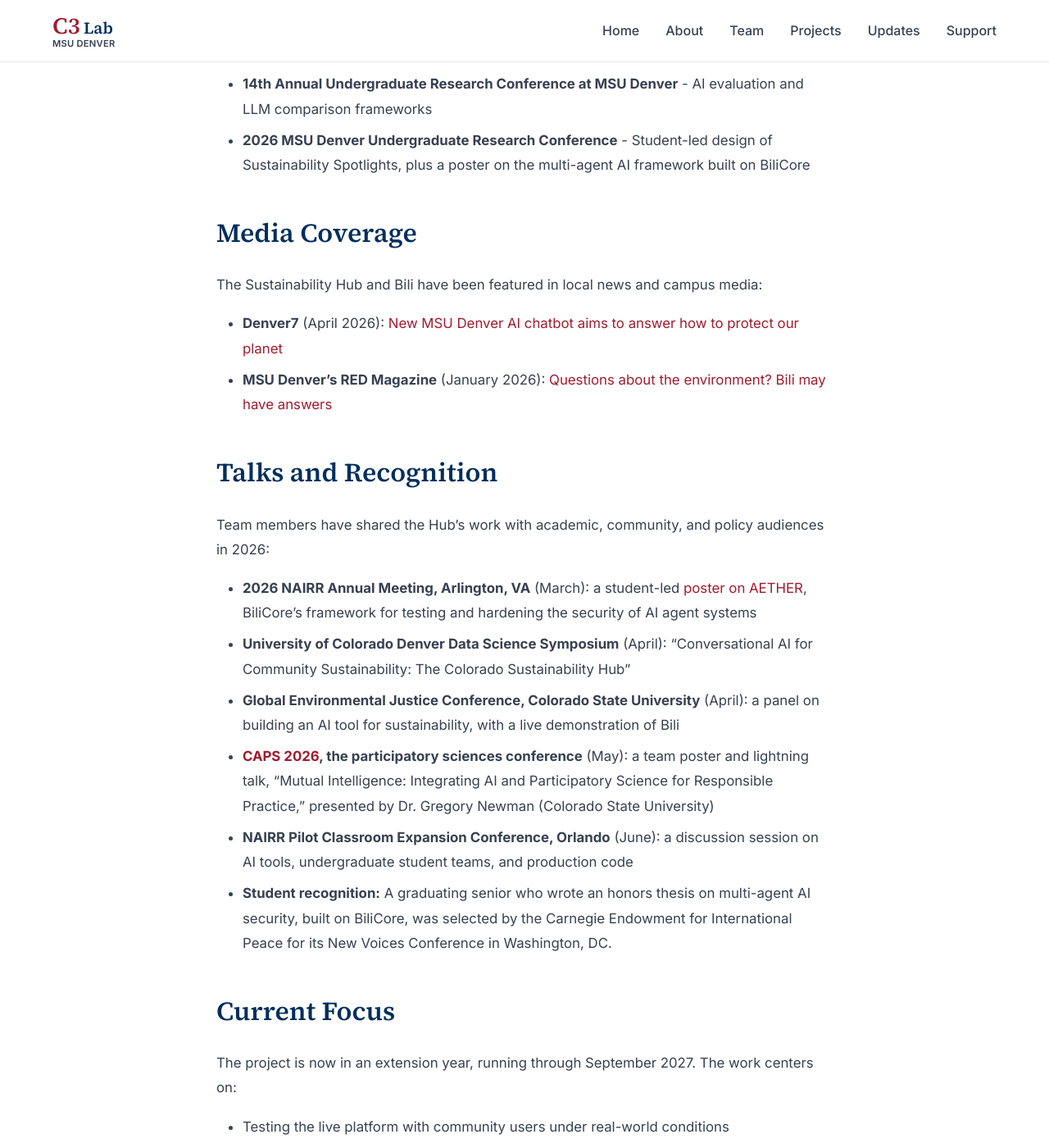
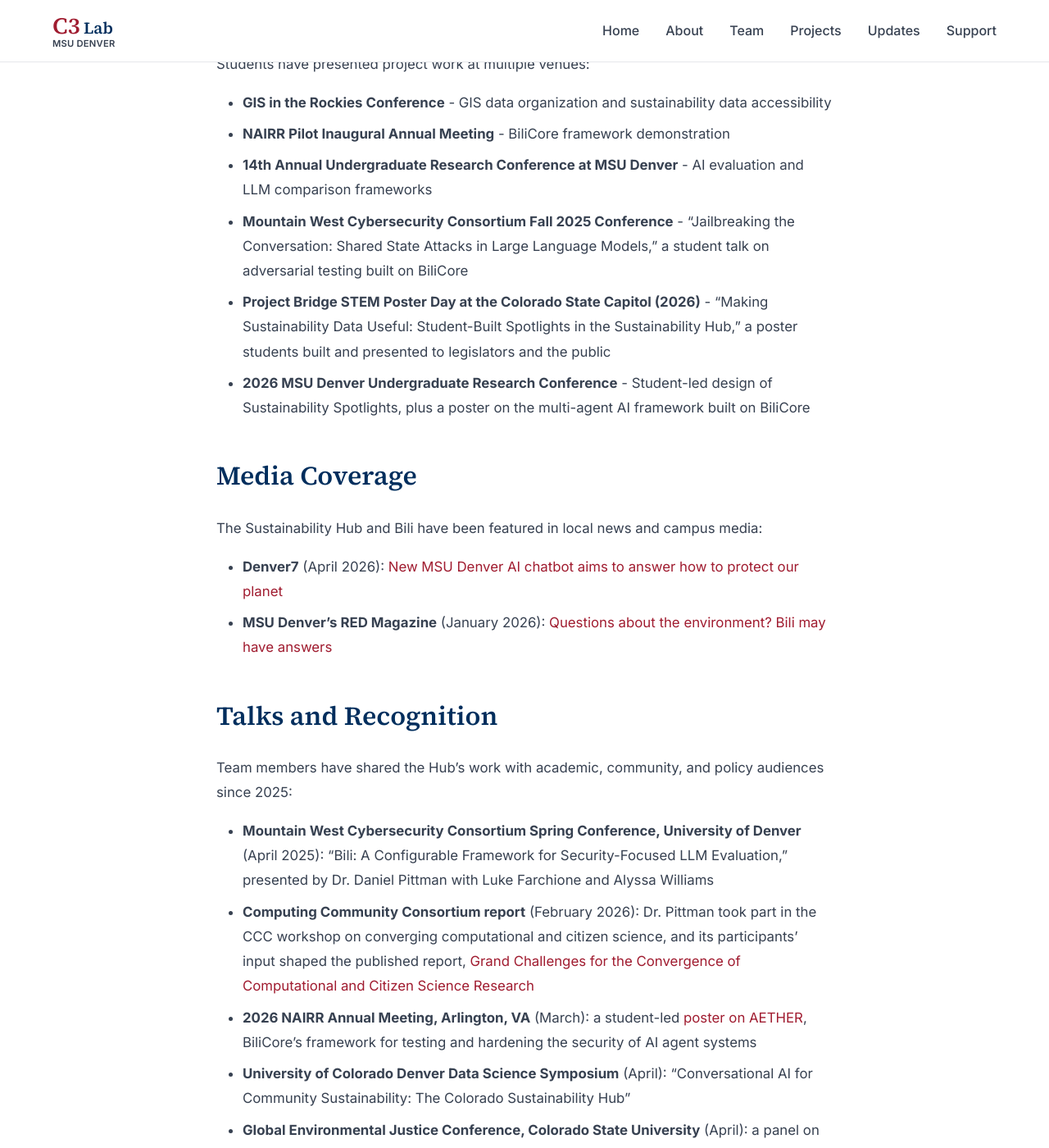
Before and after one commit to msu-denver/c3-lab, a Jekyll site: the page built from _projects/sustainability-hub.md, in a window 1280 px wide and 1400 px high, scrolled down 6608 px. Shown: the whole window at 82% size. Built offline with Jekyll 4.4.1, drawn with Linux system fonts in a browser that asks for light colours; some of the changed text lies outside the part shown.

Commit message:
content: add recent publications and talks from the activity record
Sustainability Hub page: add the 2025 BiliCore NAIRR poster (Zenodo DOI)
to a Publications and Posters list; add the MWCC Spring 2025 talk and the
CCC Grand Challenges report to Talks and Recognition; add the MWCC Fall
2025 student talk and the Project Bridge Capitol poster to Student
Presentations. Replace the BiliCore "Late-Breaking Work at ACM COMPASS
2025" claim, which no record supports and whose link resolved to the
NAIRR poster, with the NAIRR presentation it documents.

About page: add the lab's four-project poster (OSRP reception selection,
Faculty Research Symposium presentation).

Co-Authored-By: Claude Opus 5.5 <noreply@anthropic.com>

```diff
--- a/_projects/sustainability-hub.md
+++ b/_projects/sustainability-hub.md
@@ -58,7 +58,7 @@ The project supports researchers, policymakers, and community members by making
 
 The team released **BiliCore**, an open-source framework that grew out of the Hub's work on Bili. It now lets researchers and developers build AI assistants, coordinate teams of cooperating AI agents, and test those systems against adversarial attacks (its components are named IRIS, AETHER, and AEGIS). It still includes the interactive app the team used to try different language models and prompt templates, which informed model selection for the Hub.
 
-BiliCore is also used by other lab projects beyond the Hub. It was presented at the NAIRR Pilot Annual Meeting and accepted as Late-Breaking Work at [ACM COMPASS 2025](https://doi.org/10.5281/zenodo.15114562).
+BiliCore is also used by other lab projects beyond the Hub. It was first presented at the NAIRR Pilot Inaugural Annual Meeting in 2025.
 
 ## What's Live
 
@@ -72,9 +72,10 @@ The Hub is running in production at [sustainabilityhub.co](https://sustainabilit
 
 Interactive maps inside Bili's answers are in development.
 
-### Publications
+### Publications and Posters
 
 - **Pittman, D., Williams, A., Haring, K., Salo, J., Newman, G., Kennedy, A., Newman, S., & Kalevela, S.** (2025). [Co-Creating a Regional Sustainability Hub: Conversational AI, Community Engagement, and Local Data for Computing in Place](https://doi.org/10.1145/3715335.3736321). ACM COMPASS 2025.
+- **Farchione, L., & Pittman, D.** (2025). [Built for Sustainability, Designed for Versatility: A Customizable Framework for Evaluating Large Language Models Across Domains](https://doi.org/10.5281/zenodo.15114563). Poster, NAIRR Pilot Inaugural Annual Meeting, Arlington, VA.
 
 ## How It Works
 
@@ -165,6 +166,8 @@ Students have presented project work at multiple venues:
 - **GIS in the Rockies Conference** - GIS data organization and sustainability data accessibility
 - **NAIRR Pilot Inaugural Annual Meeting** - BiliCore framework demonstration
 - **14th Annual Undergraduate Research Conference at MSU Denver** - AI evaluation and LLM comparison frameworks
+- **Mountain West Cybersecurity Consortium Fall 2025 Conference** - "Jailbreaking the Conversation: Shared State Attacks in Large Language Models," a student talk on adversarial testing built on BiliCore
+- **Project Bridge STEM Poster Day at the Colorado State Capitol (2026)** - "Making Sustainability Data Useful: Student-Built Spotlights in the Sustainability Hub," a poster students built and presented to legislators and the public
 - **2026 MSU Denver Undergraduate Research Conference** - Student-led design of Sustainability Spotlights, plus a poster on the multi-agent AI framework built on BiliCore
 
 ## Media Coverage
@@ -176,8 +179,10 @@ The Sustainability Hub and Bili have been featured in local news and campus medi
 
 ## Talks and Recognition
 
-Team members have shared the Hub's work with academic, community, and policy audiences in 2026:
+Team members have shared the Hub's work with academic, community, and policy audiences since 2025:
 
+- **Mountain West Cybersecurity Consortium Spring Conference, University of Denver** (April 2025): "Bili: A Configurable Framework for Security-Focused LLM Evaluation," presented by Dr. Daniel Pittman with Luke Farchione and Alyssa Williams
+- **Computing Community Consortium report** (February 2026): Dr. Pittman took part in the CCC workshop on converging computational and citizen science, and its participants' input shaped the published report, [Grand Challenges for the Convergence of Computational and Citizen Science Research](https://cra.org/ccc/wp-content/uploads/sites/2/2026/02/Grand-Challenges-for-the-Convergence-of-Computational-and-Citizen-Science-Research.pdf)
 - **2026 NAIRR Annual Meeting, Arlington, VA** (March): a student-led [poster on AETHER](https://doi.org/10.5281/zenodo.19193458), BiliCore's framework for testing and hardening the security of AI agent systems
 - **University of Colorado Denver Data Science Symposium** (April): "Conversational AI for Community Sustainability: The Colorado Sustainability Hub"
 - **Global Environmental Justice Conference, Colorado State University** (April): a panel on building an AI tool for sustainability, with a live demonstration of Bili
```
Also changed, not shown: about.md (+4 -0 lines).
